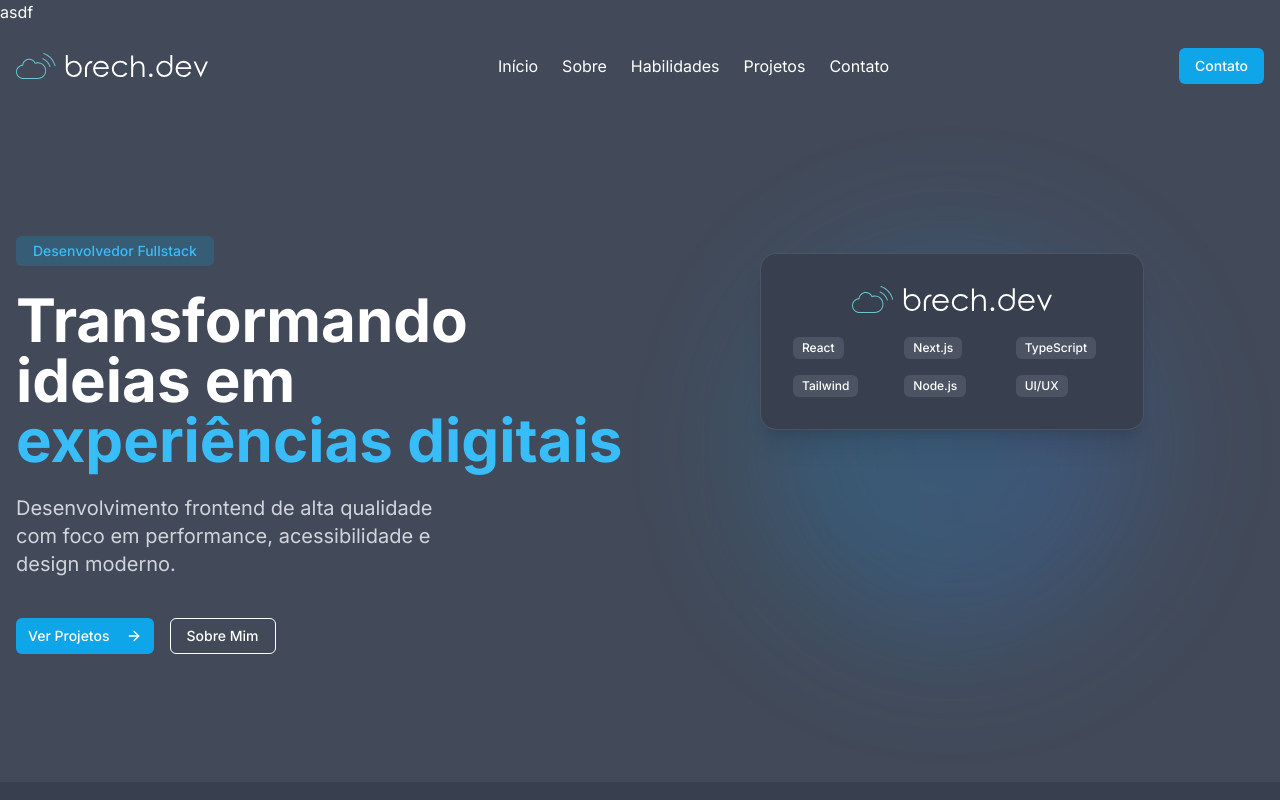
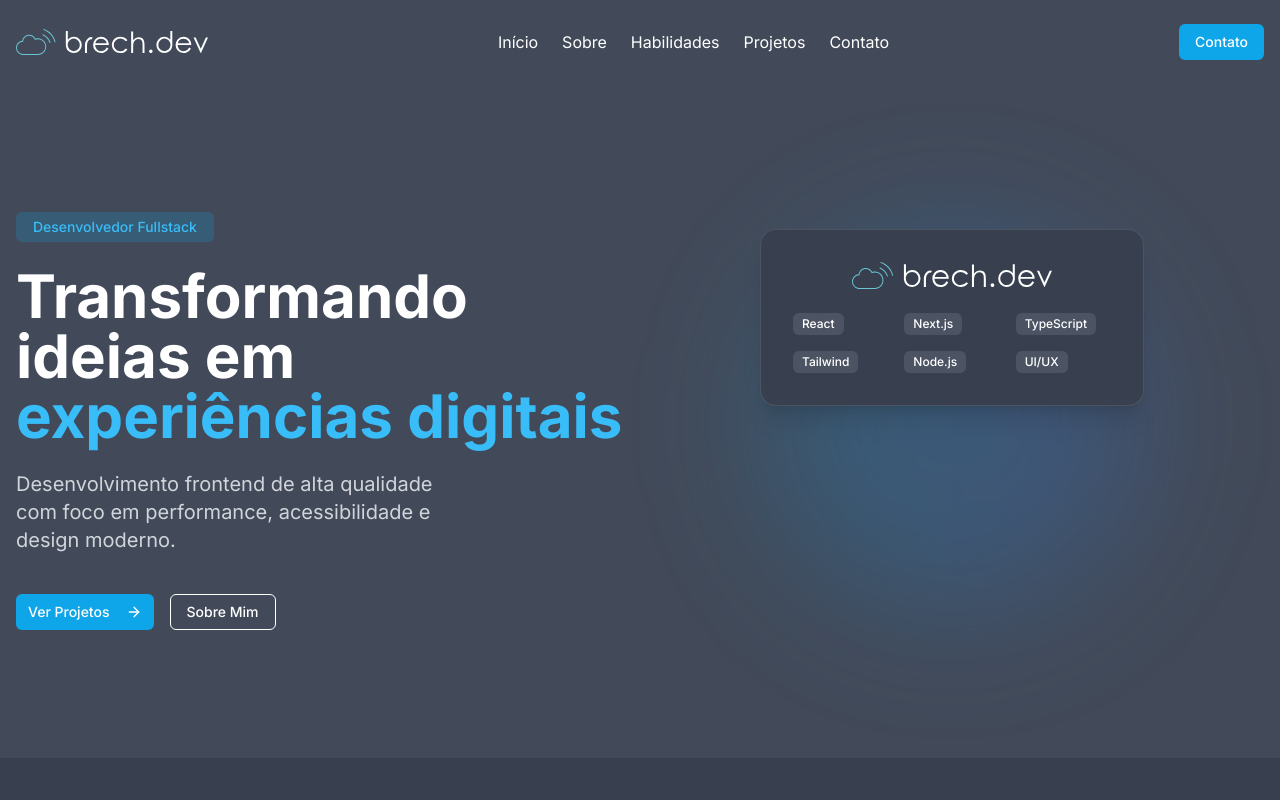
Before and after one commit to brunnorech/portifolio, a Next.js app: page / in a window 1280 px wide. Shown: the top 800 px of the page. Built offline with nearby package versions, Linux system fonts and the light colour scheme.

Commit message:
feat: removendo asdf

```diff
--- a/src/app/page.tsx
+++ b/src/app/page.tsx
@@ -23,7 +23,6 @@ const Footer = dynamic(() => import("./components/footer"), { ssr: false });
 export default function Home() {
   return (
     <div className="min-h-screen bg-[rgb(66,74,89)]">
-      <span>asdf</span>
       <header className="container mx-auto py-6 px-4 flex justify-between items-center">
         <div className="w-48">
           <Image
```
